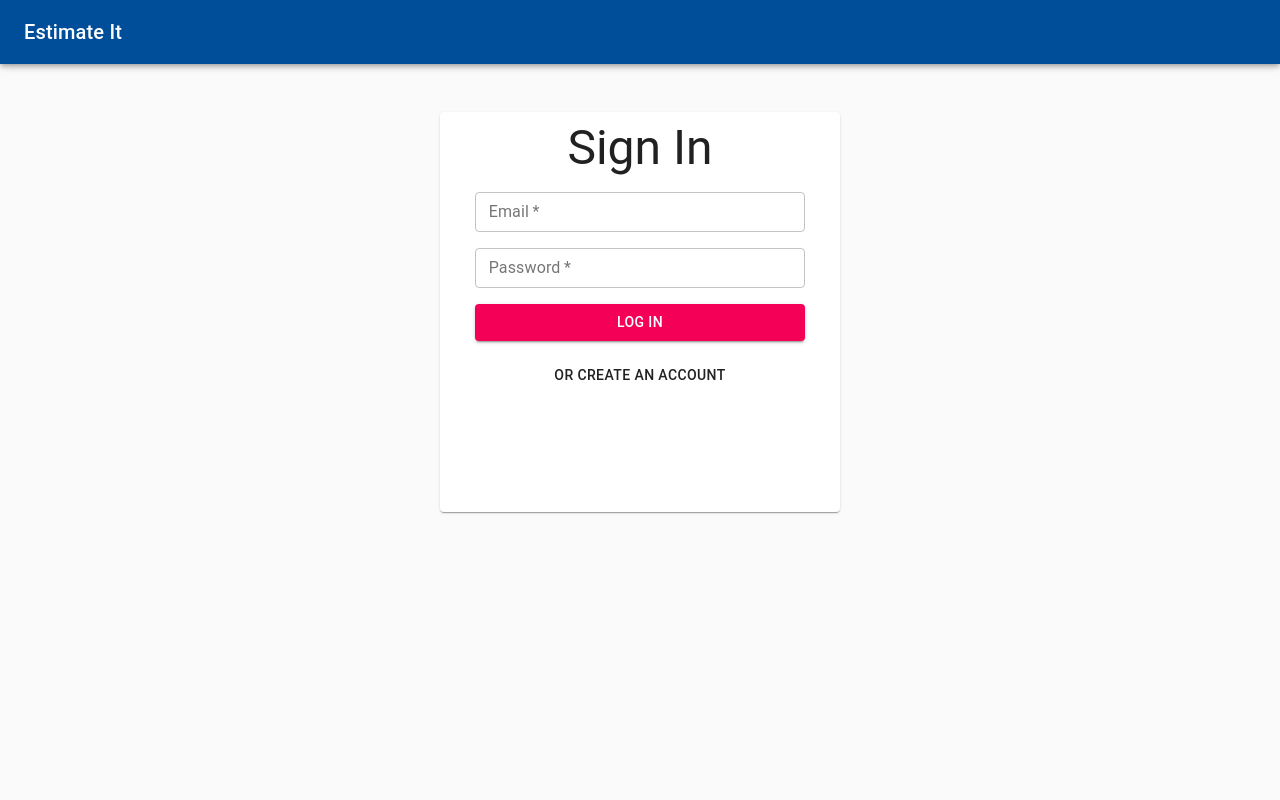
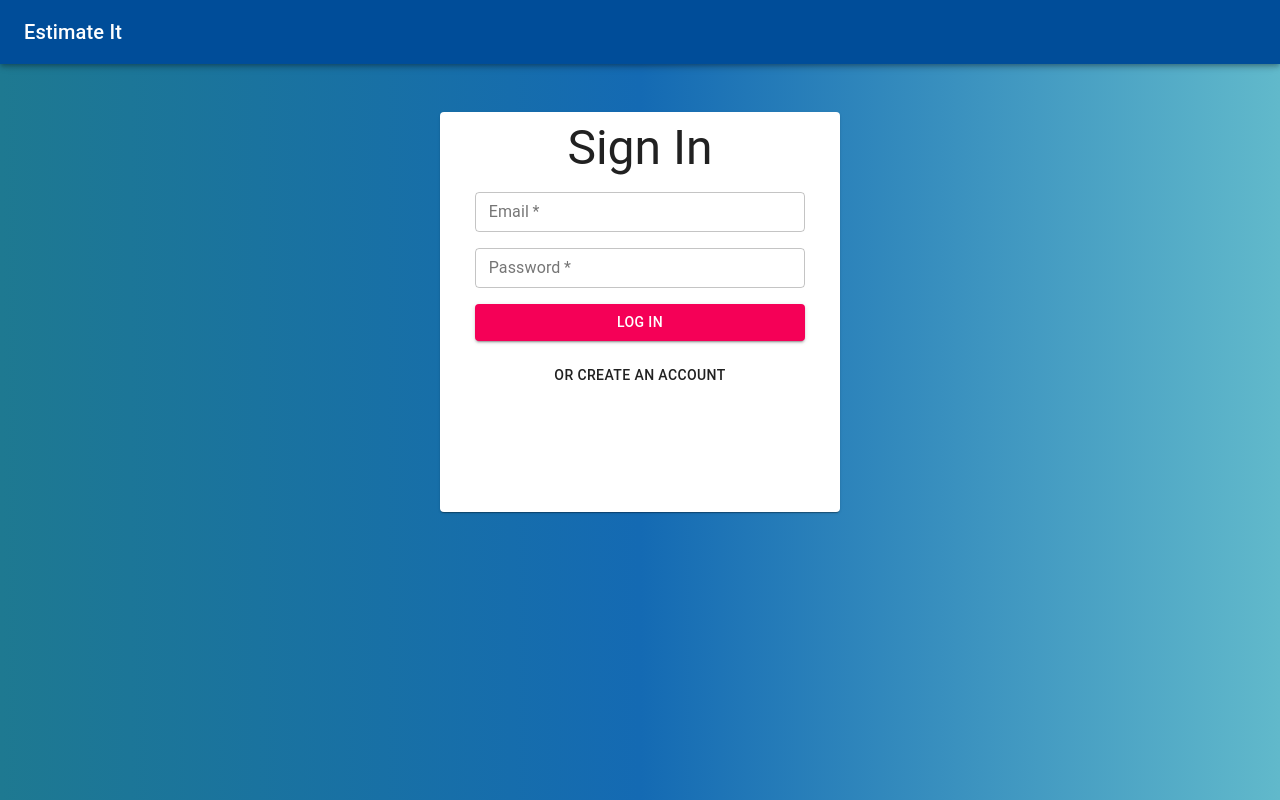
Before and after one commit to EricBois/react-estimate-sheet, a React (Create React App) app: page / in a window 1280 px wide. Built offline with nearby package versions, Linux system fonts and the light colour scheme; no server answers.

Commit message:
added background

```diff
--- a/src/index.css
+++ b/src/index.css
@@ -5,6 +5,8 @@ body {
     sans-serif;
   -webkit-font-smoothing: antialiased;
   -moz-osx-font-smoothing: grayscale;
+  background: rgb(30,121,145);
+background: linear-gradient(90deg, rgba(30,121,145,1) 0%, rgba(20,106,179,1) 50%, rgba(97,185,203,1) 100%);
 }
 
 code {
```
